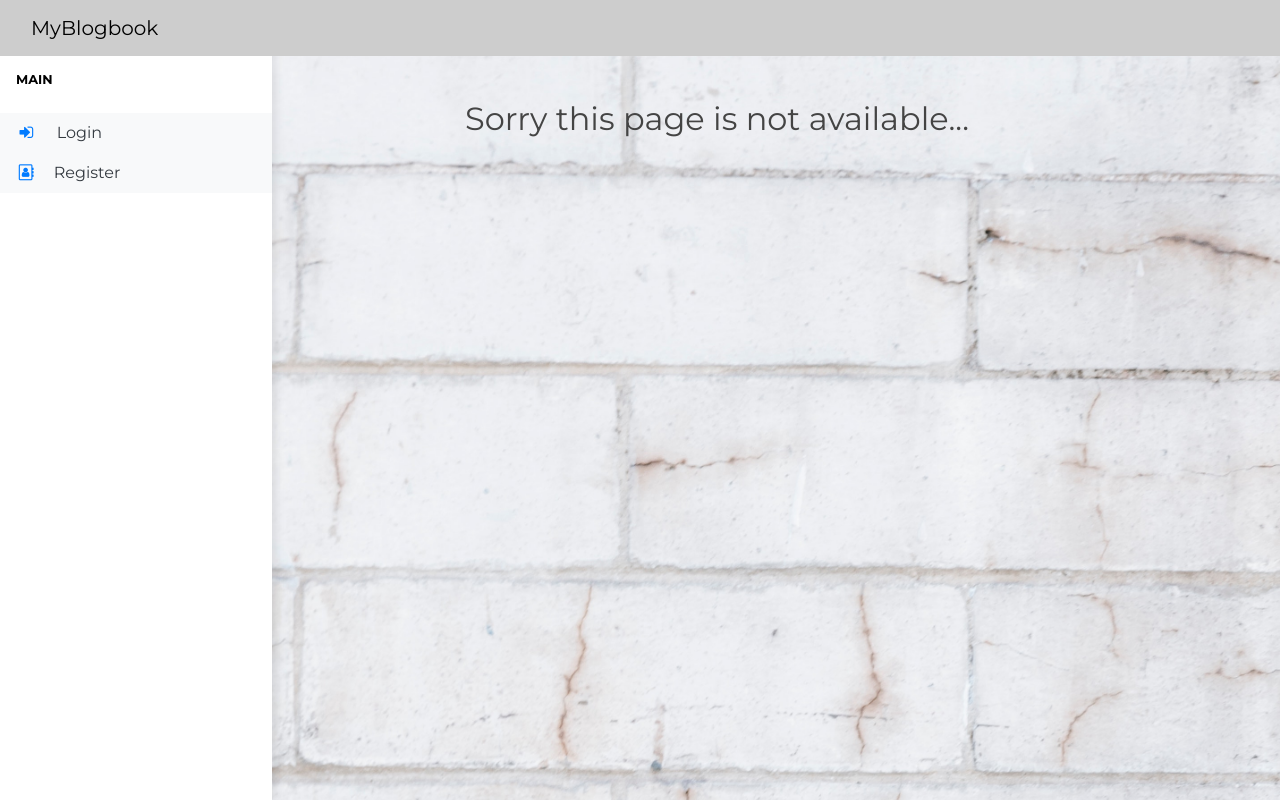
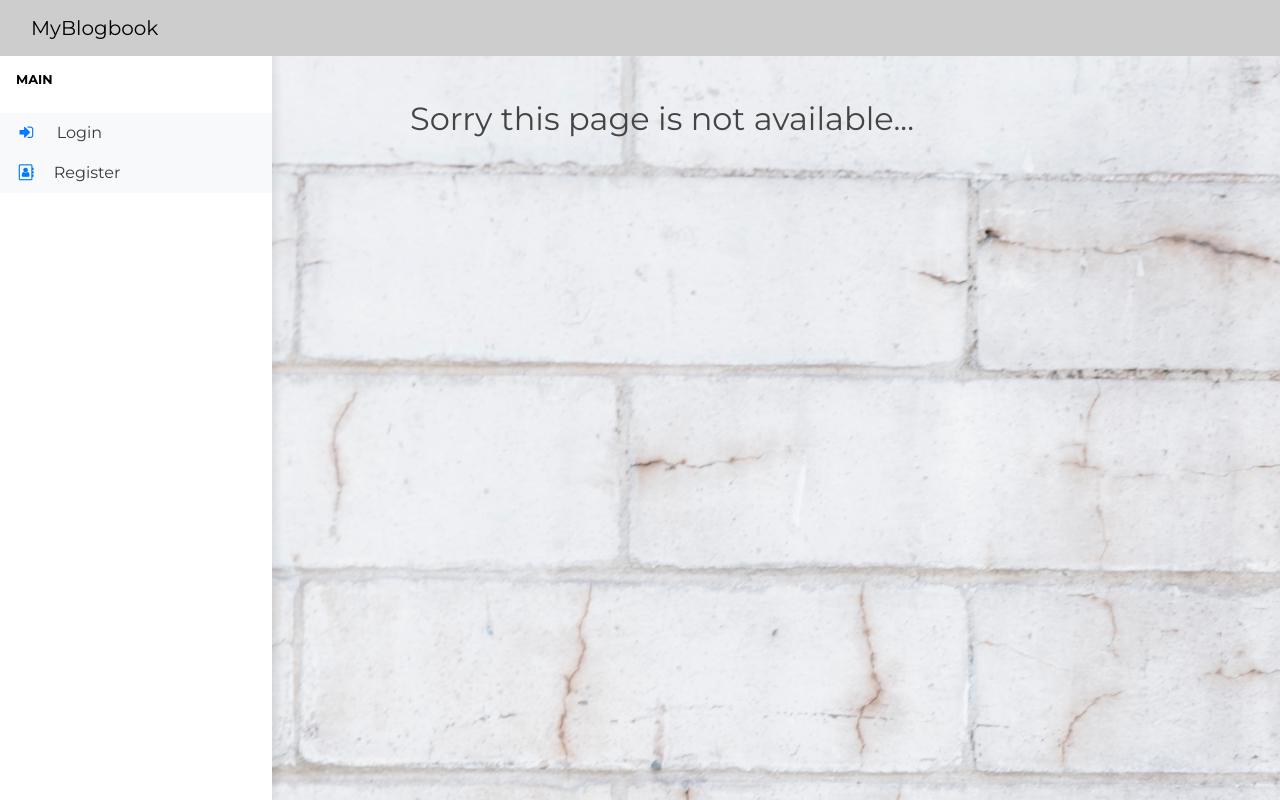
Before and after one commit to samyak3009/TeamProject, a Django app: page /category/1/ in a window 1280 px wide. Run offline with Django 3.2, Linux system fonts and the light colour scheme; data that the repository does not hold is empty; some libraries are stand-ins or nearby versions; some web fonts are replaced.

Commit message:
home updated

```diff
--- a/BlogApp/blog/static/blog/main.css
+++ b/BlogApp/blog/static/blog/main.css
@@ -12,6 +12,7 @@ body{
   background-repeat: no-repeat;
   background-size: cover;
   background-position: auto;
+  margin-right: 110px;
 }
 
 h1, h2, h3, h4, h5, h6 {
```
